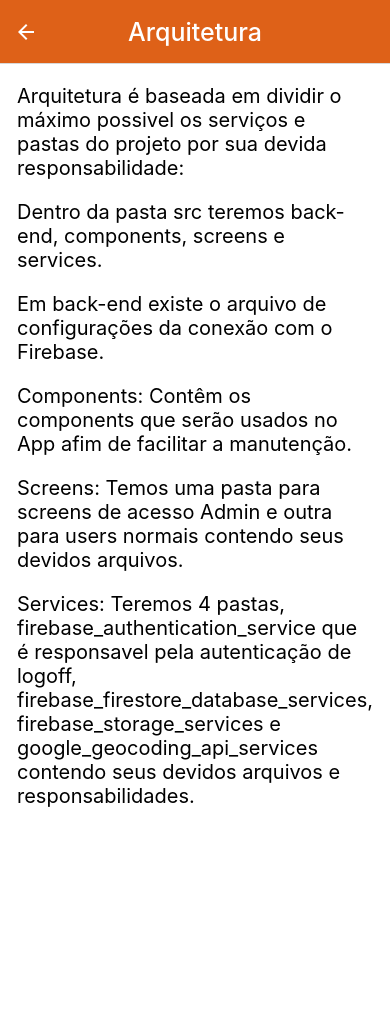
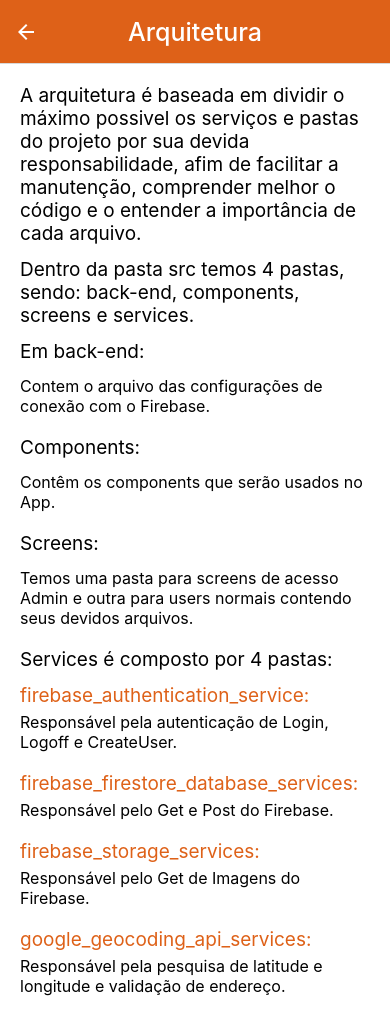
Before and after one commit to PauloSTDev/Virtual_Waiter, a React Native app: screen /Arquitetura in a window 390 px wide. Before the commit the page ends 844 px from the top, so only its background shows below. Built offline with nearby package versions, Linux system fonts and the light colour scheme; what react-native-geocoding would draw is missing.

Commit message:
Adiciona conteúdo sobre a Arquitetura

```diff
--- a/src/screens/screen_users/Arquitetura.js
+++ b/src/screens/screen_users/Arquitetura.js
@@ -7,22 +7,57 @@ export default function Arquitetura() {
       <SafeAreaView>
         <ScrollView>
           <Text style={styles.titulo}>
-            Arquitetura é baseada em dividir o máximo possivel os serviços e pastas do projeto por sua devida responsabilidade:
+            A arquitetura é baseada em dividir o máximo possivel os serviços e pastas do projeto por
+            sua devida responsabilidade, afim de facilitar a manutenção, comprender melhor o código
+            e o entender a importância de cada arquivo.
           </Text>
           <Text style={styles.titulo}>
-            Dentro da pasta src teremos back-end, components, screens e services.
+            Dentro da pasta src temos 4 pastas, sendo: back-end, components, screens e services.
           </Text>
           <Text style={styles.titulo}>
-            Em back-end existe o arquivo de configurações da conexão com o Firebase.
+            Em back-end:
+          </Text>
+          <Text style={styles.texto}>
+            Contem o arquivo das configurações de conexão com o Firebase.
           </Text>
           <Text style={styles.titulo}>
-            Components: Contêm os components que serão usados no App afim de facilitar a manutenção.
+            Components:
+          </Text>
+          <Text style={styles.texto}>
+            Contêm os components que serão usados no App.
           </Text>
           <Text style={styles.titulo}>
-            Screens: Temos uma pasta para screens de acesso Admin e outra para users normais contendo seus devidos arquivos.
+            Screens:
+          </Text>
+          <Text style={styles.texto}>
+            Temos uma pasta para screens de acesso Admin e outra para users normais contendo seus devidos arquivos.
           </Text>
           <Text style={styles.titulo}>
-            Services: Teremos 4 pastas, firebase_authentication_service que é responsavel pela autenticação de logoff, firebase_firestore_database_services, firebase_storage_services e google_geocoding_api_services contendo seus devidos arquivos e responsabilidades.
+            Services é composto por 4 pastas:
+          </Text>
+          <Text style={styles.subtitulo}>
+            firebase_authentication_service:
+          </Text>
+          <Text style={styles.texto}>
+            Responsável pela autenticação de Login, Logoff e CreateUser.
+          </Text>
+          <Text style={styles.subtitulo}>
+            firebase_firestore_database_services:
+          </Text>
+          <Text style={styles.texto}>
+            Responsável pelo Get e Post do Firebase.
+          </Text>
+          <Text style={styles.subtitulo}>
+            firebase_storage_services:
+          </Text>
+          <Text style={styles.texto}>
+            Responsável pelo Get de Imagens do Firebase.
+          </Text>
+          <Text style={styles.subtitulo}>
+            google_geocoding_api_services:
+          </Text>
+          <Text style={styles.texto}>
+            Responsável pela pesquisa de latitude e longitude e validação de endereço.
           </Text>
         </ScrollView>
 
@@ -40,7 +75,16 @@ const styles = StyleSheet.create({
     alignItems: 'center',
   },
   titulo: {
+    paddingBottom: 13,
+    fontSize: 19,
+  },
+  subtitulo: {
+    color: "#de6118",
+    paddingBottom: 5,
+    fontSize: 19,
+  },
+  texto: {
     paddingBottom: 20,
-    fontSize: 20,
-  },
+    fontSize: 16,
+  }
 })
```
